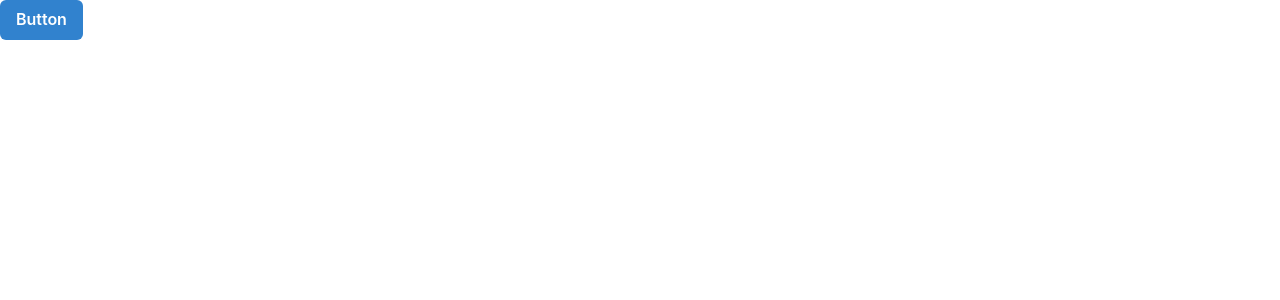
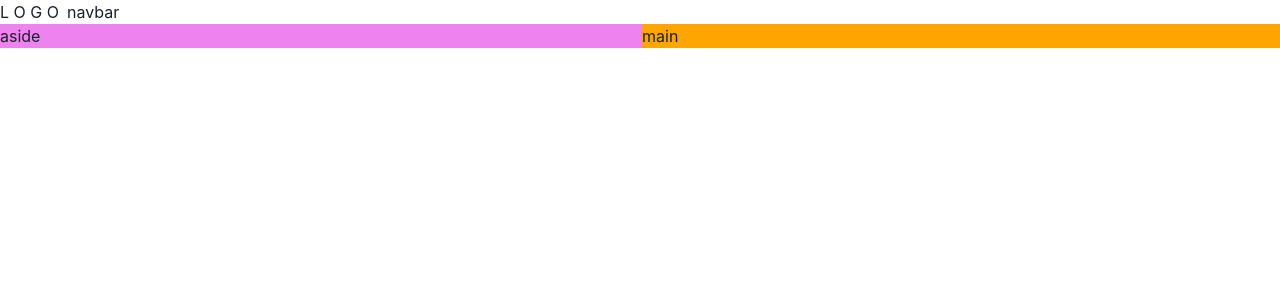
Before and after one commit to cosmos-369/rawg-clone, a React (Vite) app: page / in a window 1280 px wide. Shown: the top 300 px of the page. Built offline with nearby package versions, Linux system fonts and the light colour scheme.

Commit message:
add navbar and logo placeholder

```diff
--- a/src/App.tsx
+++ b/src/App.tsx
@@ -1,13 +1,28 @@
-import { useState } from "react";
-import { Button, ButtonGroup } from "@chakra-ui/react";
 import "./App.css";
+import { Grid, GridItem, Show } from "@chakra-ui/react";
+import NavBar from "./components/NavBar";
 
 function App() {
-  const [count, setCount] = useState(0);
-
   return (
     <>
-      <Button colorScheme="blue">Button</Button>
+      <Grid
+        templateAreas={{
+          base: `"nav" "main"`,
+          lg: `"nav nav" "aside main"`,
+        }}
+      >
+        <GridItem area="nav">
+          <NavBar></NavBar>
+        </GridItem>
+        <Show above="lg">
+          <GridItem area="aside" bg={"violet"}>
+            aside
+          </GridItem>
+        </Show>
+        <GridItem area="main" bg={"orange"}>
+          main
+        </GridItem>
+      </Grid>
     </>
   );
 }
--- /dev/null
+++ b/src/components/NavBar.tsx
@@ -0,0 +1,12 @@
+import { HStack, Text } from "@chakra-ui/react";
+
+const NavBar = () => {
+  return (
+    <HStack>
+      <Text>L O G O</Text>
+      <Text>navbar</Text>
+    </HStack>
+  );
+};
+
+export default NavBar;
```
